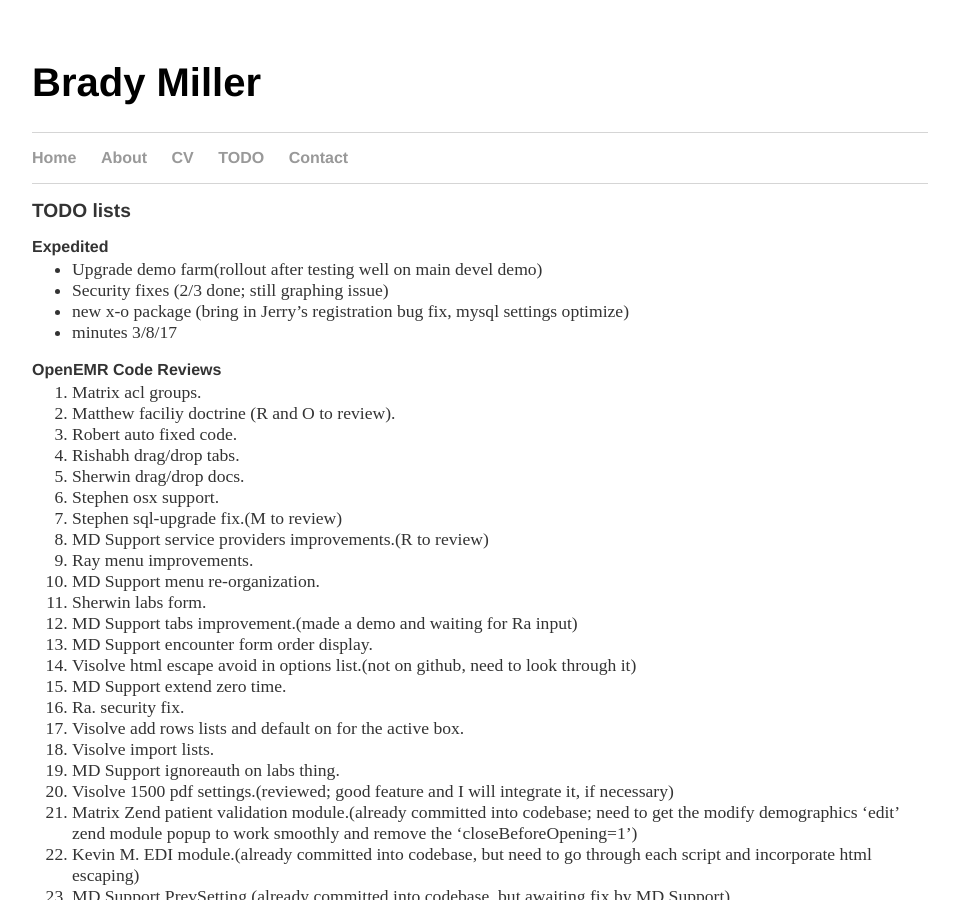
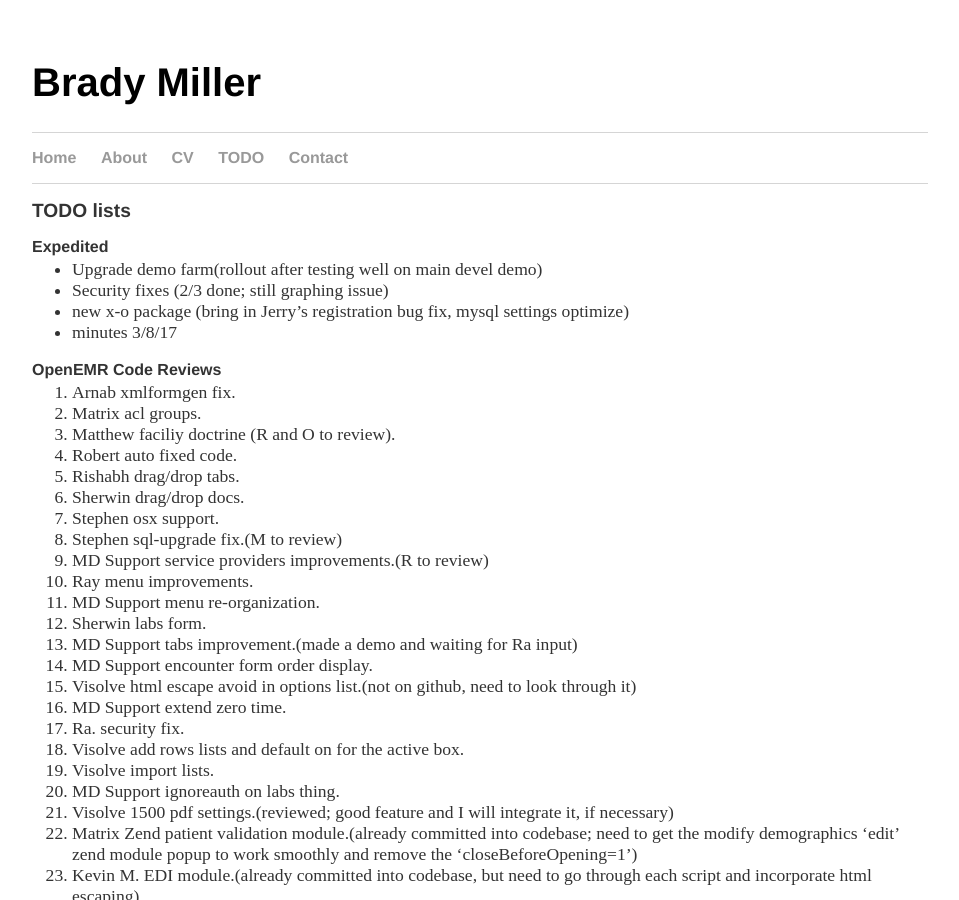
Before and after one commit to bradymiller/bradymiller.github.io, a Jekyll site: the page built from todo/index.md, in a window 1280 px wide and 900 px high. Shown: the whole window, without its empty margins (160-1119 px from the left). Built offline with Jekyll 4.4.1, drawn with Linux system fonts in a browser that asks for light colours; our own code applies the rules of GitHub Pages for plain Markdown files.

Commit message:
Update index.md

```diff
--- a/todo/index.md
+++ b/todo/index.md
@@ -10,6 +10,7 @@
 * minutes 3/8/17
 
 ### OpenEMR Code Reviews
+1. Arnab xmlformgen fix.
 1. Matrix acl groups.
 1. Matthew faciliy doctrine (R and O to review).
 1. Robert auto fixed code.
```
